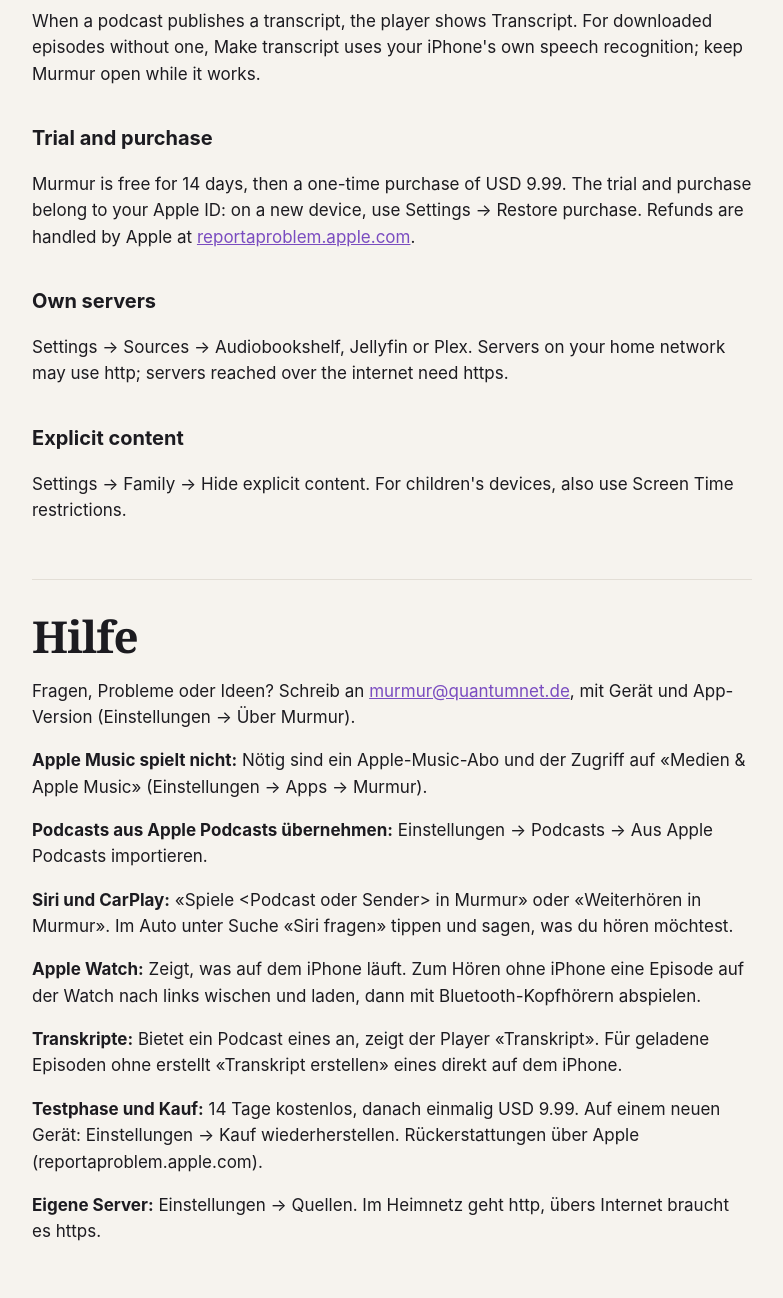
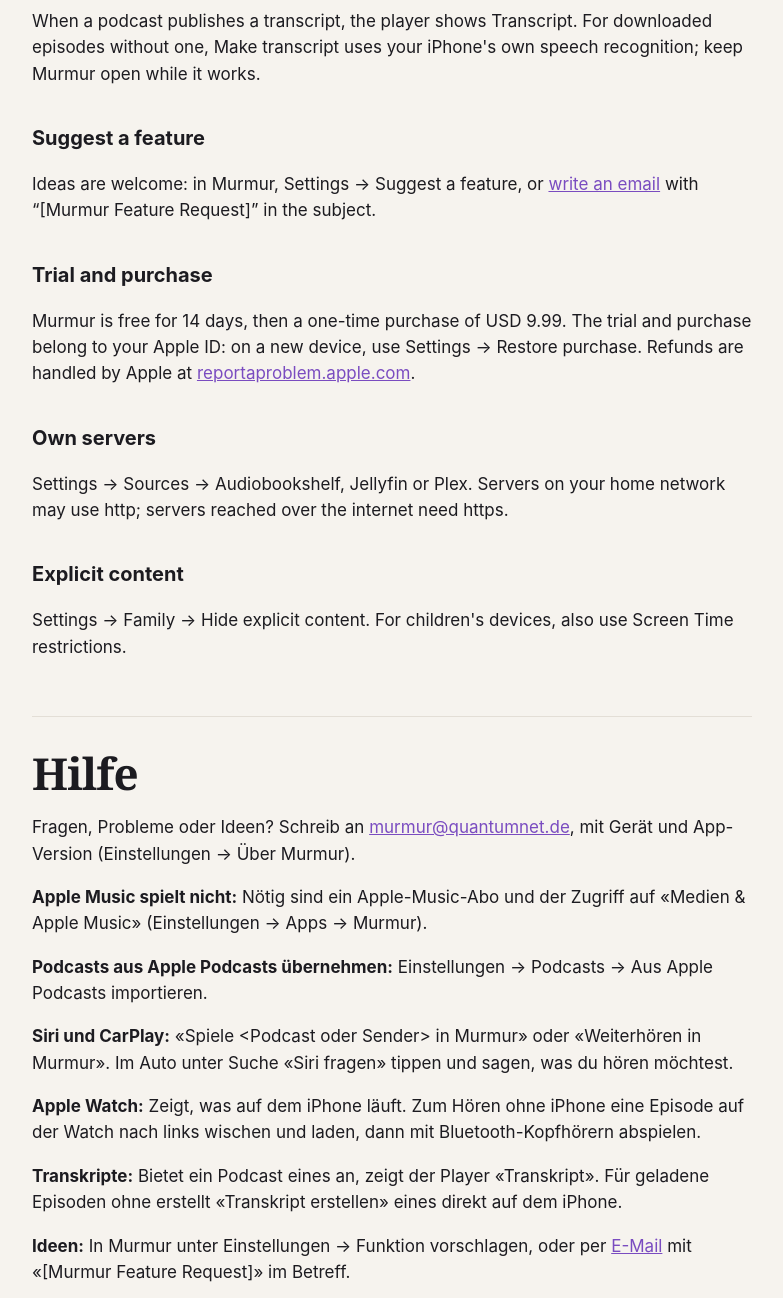
Before and after one commit to gaweber/murmur-site, a plain HTML site: page support.html in a window 1280 px wide. Shown: the part 980-2278 px from the top of the page, without its empty margins (248-1031 px from the left). Drawn offline with Linux system fonts and the light colour scheme.

Commit message:
Car features, Suggest a feature
Co-Authored-By: Claude Opus 5.5 <noreply@anthropic.com>
Claude-Session: https://claude.ai/code/session_01QqB9a9BY3bVHksh9W5Lm4R

```diff
--- a/support.html
+++ b/support.html
@@ -24,6 +24,8 @@
   <p>The watch shows what plays on your iPhone. To listen without the iPhone, swipe left on an episode on the watch to download it, or long-press a downloaded episode on the iPhone and choose Send to Apple Watch. Then play it with Bluetooth headphones.</p>
   <h2>Transcripts</h2>
   <p>When a podcast publishes a transcript, the player shows Transcript. For downloaded episodes without one, Make transcript uses your iPhone's own speech recognition; keep Murmur open while it works.</p>
+  <h2>Suggest a feature</h2>
+  <p>Ideas are welcome: in Murmur, Settings → Suggest a feature, or <a href="mailto:murmur@quantumnet.de?subject=%5BMurmur%20Feature%20Request%5D%20">write an email</a> with “[Murmur Feature Request]” in the subject.</p>
   <h2>Trial and purchase</h2>
   <p>Murmur is free for 14 days, then a one-time purchase of USD 9.99. The trial and purchase belong to your Apple ID: on a new device, use Settings → Restore purchase. Refunds are handled by Apple at <a href="https://reportaproblem.apple.com">reportaproblem.apple.com</a>.</p>
 
@@ -41,6 +43,7 @@
     <p><strong>Siri und CarPlay:</strong> «Spiele &lt;Podcast oder Sender&gt; in Murmur» oder «Weiterhören in Murmur». Im Auto unter Suche «Siri fragen» tippen und sagen, was du hören möchtest.</p>
     <p><strong>Apple Watch:</strong> Zeigt, was auf dem iPhone läuft. Zum Hören ohne iPhone eine Episode auf der Watch nach links wischen und laden, dann mit Bluetooth-Kopfhörern abspielen.</p>
     <p><strong>Transkripte:</strong> Bietet ein Podcast eines an, zeigt der Player «Transkript». Für geladene Episoden ohne erstellt «Transkript erstellen» eines direkt auf dem iPhone.</p>
+    <p><strong>Ideen:</strong> In Murmur unter Einstellungen → Funktion vorschlagen, oder per <a href="mailto:murmur@quantumnet.de?subject=%5BMurmur%20Feature%20Request%5D%20">E-Mail</a> mit «[Murmur Feature Request]» im Betreff.</p>
     <p><strong>Testphase und Kauf:</strong> 14 Tage kostenlos, danach einmalig USD 9.99. Auf einem neuen Gerät: Einstellungen → Kauf wiederherstellen. Rückerstattungen über Apple (reportaproblem.apple.com).</p>
     <p><strong>Eigene Server:</strong> Einstellungen → Quellen. Im Heimnetz geht http, übers Internet braucht es https.</p>
   </section>
```
Also changed, not shown: index.html (+1 -1 lines).
